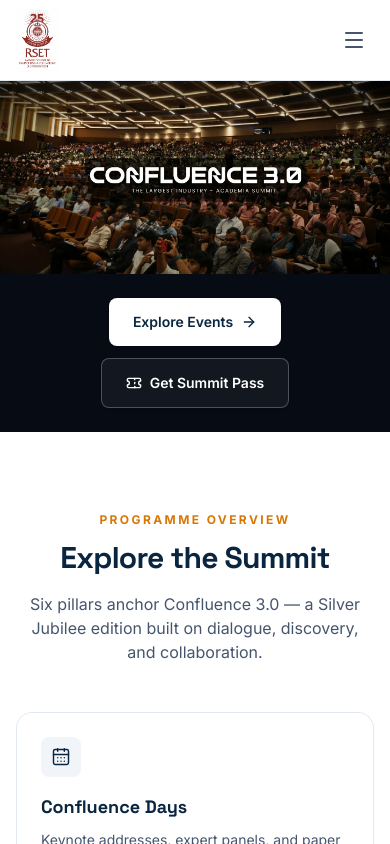
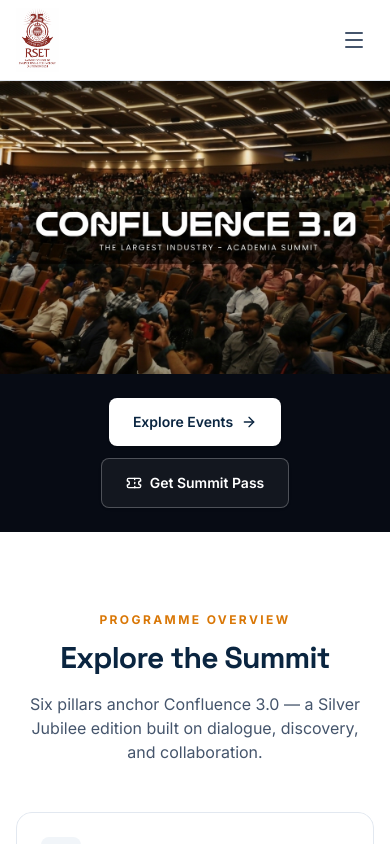
Before and after one commit to ryan1234814/confluence_3.0, a React (Vite) app: page / in a window 390 px wide. Shown: the top 844 px of the page. Built offline with nearby package versions, Linux system fonts and the light colour scheme.

Commit message:
Optimize home pg for phones

```diff
--- a/src/components/Hero.jsx
+++ b/src/components/Hero.jsx
@@ -22,17 +22,22 @@
 export default function Hero() {
   return (
     <section id="home" className="scroll-mt-20">
-      {/* Mobile / portrait: show the full image uncropped (natural aspect ratio) */}
+      {/* Mobile / tablets: responsive cover crop with the center as the focal
+          point. The box is kept at least 4:3 so the full "CONFLUENCE 3.0"
+          title (which spans the central ~57% of the image) is never cropped —
+          only the outer audience/background is trimmed on narrow screens. */}
       <div className="lg:hidden">
-        <img
-          src={`${import.meta.env.BASE_URL}images/new_home.png`}
-          alt="Confluence 3.0 — The Largest Industry–Academia Summit"
-          className="h-auto w-full"
-        />
+        <div className="relative h-[75vw] overflow-hidden sm:h-[min(56.25vw,85vh)]">
+          <img
+            src={`${import.meta.env.BASE_URL}images/new_home.png`}
+            alt="Confluence 3.0 — The Largest Industry–Academia Summit"
+            className="absolute inset-0 h-full w-full object-cover object-center"
+          />
+        </div>
         <div className="bg-[#070b14] px-4 py-6">{CTA_BUTTONS}</div>
       </div>
 
-      {/* Desktop / laptop: full-bleed cover background */}
+      {/* Desktop / laptop: full-bleed cover background (unchanged look) */}
       <div className="relative hidden overflow-hidden lg:block">
         <img
           src={`${import.meta.env.BASE_URL}images/new_home.png`}
@@ -44,7 +49,7 @@
           aria-hidden="true"
           className="pointer-events-none absolute inset-x-0 bottom-0 h-40 bg-gradient-to-t from-black/60 to-transparent"
         />
-        <div className="relative mx-auto flex min-h-[70vh] max-w-7xl flex-col items-center justify-end px-4 py-16 sm:px-6 sm:py-20 lg:px-8">
+        <div className="relative mx-auto flex min-h-[min(70vh,75vw)] max-w-7xl flex-col items-center justify-end px-4 py-16 sm:px-6 sm:py-20 lg:px-8">
           {CTA_BUTTONS}
         </div>
       </div>
```
